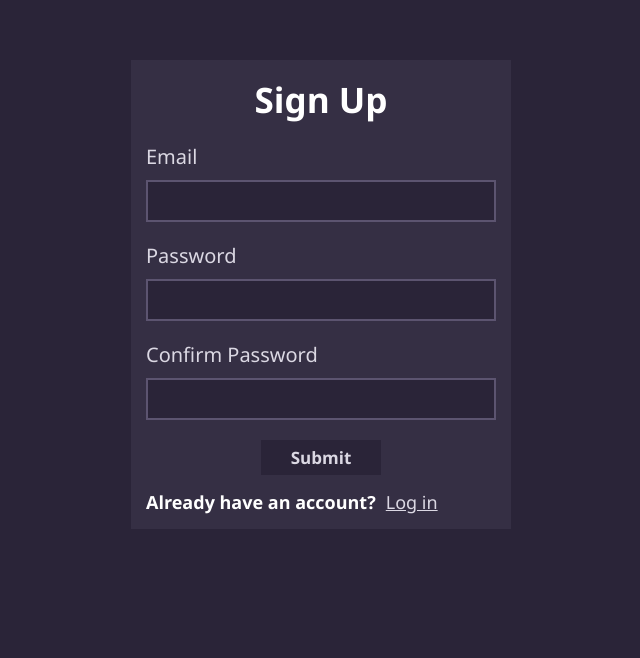
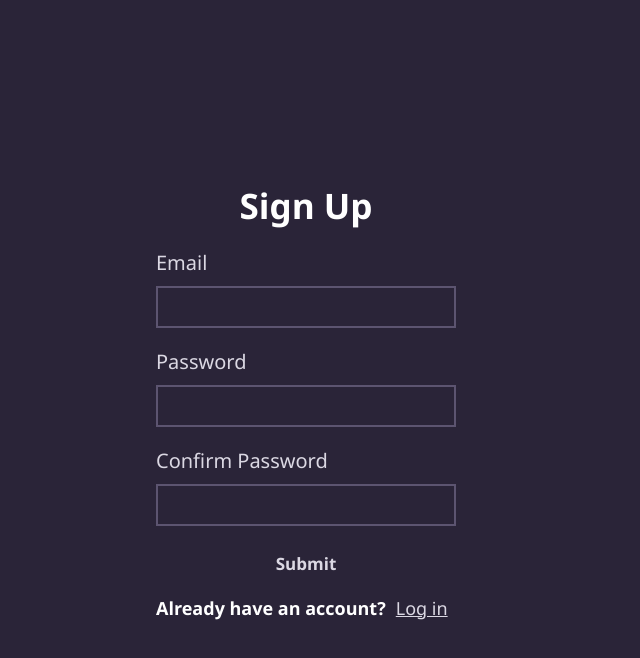
Before and after one commit to AnsH-18/Bloggzzz, a React (Vite) app: page / in a window 1280 px wide. Shown: the top 658 px of the page, without its empty margins (334-974 px from the left). Built offline with nearby package versions, Linux system fonts and the light colour scheme; no server answers.

Commit message:
Styled the signup page

```diff
--- a/src/components/Create.jsx
+++ b/src/components/Create.jsx
@@ -34,11 +34,6 @@ export default function Create(){
             console.log(err)
         }
    }
-const config = {
-    style : {
-        height: "0.6vh"
-    }
-}
 
     return (
         <>
--- a/src/components/Login.jsx
+++ b/src/components/Login.jsx
@@ -41,6 +41,7 @@ export default function Login(){
     return(
             <div className="container">
                  {error && alert(error)}
+                 <div className="internal-container">
                     <div className="signup-container">
                         <div className="signup-heading">
                             <h3>Log In</h3>
@@ -76,5 +77,7 @@ export default function Login(){
                         <Link style={style} to= "/">Sign up</Link>
                     </div>
                  </div>
+
+            </div>
         )
 }
--- a/src/components/Signup.jsx
+++ b/src/components/Signup.jsx
@@ -56,6 +56,7 @@ export default function Signup() {
     return(
         <div className="container">
              {error && alert(error)}
+             <div className="internal-container">
                 <div className="signup-container">
                     <div className="signup-heading">
                         <h3>Sign Up</h3>
@@ -98,6 +99,8 @@ export default function Signup() {
                     <h4>Already have an account?</h4>
                     <Link style={style} to = "/login">Log in</Link>
                 </div>
+             </div>
+
 
         </div>
     )
--- a/src/index.css
+++ b/src/index.css
@@ -5,10 +5,7 @@
 }
 
 body {
-    padding-top: 60px;
     background-color: #2a2438;
-    display: flex;
-    justify-content: center;
 }
 .header{
     background-color: white;
@@ -143,7 +140,7 @@ li{
     justify-content: center;
 }
 .blogs-container{
-   margin-top: 20px;
+   margin-top: 70px;
    width: 80%;
 }
 
@@ -280,9 +277,15 @@ li{
     margin: auto 0 ;
 }
 .container{
-    background-color: #352f44;
-    padding: 15px;
-    width: 100%;
+    width: 100vw;
+    height: 100vh;
+    display: block;
+    display: flex;
+    justify-content: center;
+    align-items: center;
+}
+.internal-container{
+    width: 300px;
 }
 .signup-container{
     display: flex;
```
Lines whose indentation alone changed are shown as unchanged.
